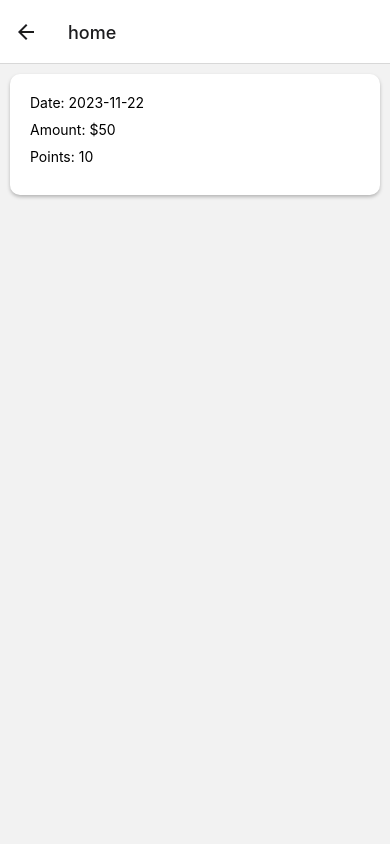
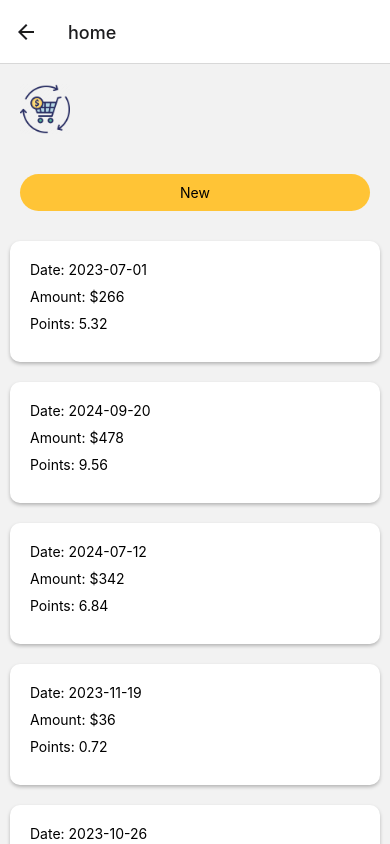
Before and after one commit to MhdTarhini/User-Transactions, a React Native app: screen /home in a window 390 px wide. Built offline with nearby package versions, Linux system fonts and the light colour scheme.

Commit message:
Create Transaction Cards with points

```diff
--- a/components/TransactionCard.tsx
+++ b/components/TransactionCard.tsx
@@ -2,17 +2,18 @@ import React from 'react';
 import {ScrollView, StyleSheet, Text, View} from 'react-native';
 
 interface Props {
-  date: string;
+  date: Date;
   amount: number;
   points: number;
 }
 
 const Card: React.FC<Props> = ({date, amount, points}) => {
+  const formattedDate = date.toISOString().split('T')[0];
   return (
     <ScrollView>
       <View style={styles.cardContainer}>
         <View style={styles.cardRow}>
-          <Text>Date: {date}</Text>
+          <Text>Date: {formattedDate}</Text>
         </View>
         <View style={styles.cardRow}>
           <Text>Amount: ${amount}</Text>
--- a/package.json
+++ b/package.json
@@ -23,6 +23,7 @@
     "@babel/core": "^7.20.0",
     "@babel/preset-env": "^7.20.0",
     "@babel/runtime": "^7.20.0",
+    "@faker-js/faker": "^8.3.1",
     "@react-native/eslint-config": "^0.72.2",
     "@react-native/metro-config": "^0.72.11",
     "@tsconfig/react-native": "^3.0.0",
--- a/redux/user/types.tsx
+++ b/redux/user/types.tsx
@@ -8,4 +8,5 @@ export interface IUserStore {
 export interface IUserInfoStore {
   username: string;
   email: string;
+  points: number;
 }
--- a/redux/user/userReducer.tsx
+++ b/redux/user/userReducer.tsx
@@ -7,6 +7,7 @@ const initialState: IUserStore = {
   userInfo: {
     username: '',
     email: '',
+    points: 0,
   },
   active: false,
   isAuthenticated: false,
--- a/screens/Signin.tsx
+++ b/screens/Signin.tsx
@@ -11,7 +11,7 @@ import CustomInput from '../components/CustomInput';
 import CustomButton from '../components/CustomButton';
 import {useDispatch, useSelector} from 'react-redux';
 import {LoginUser} from '../redux/user/userReducer';
-import {IUserStore} from '../redux/user/types';
+import {faker} from '@faker-js/faker';
 
 interface Props {
   navigation: any;
@@ -35,8 +35,9 @@ const SigninScreen: React.FC<Props> = ({navigation}) => {
     const userData = {
       token: 'token',
       userInfo: {
-        username: userInfo.email,
-        email: userInfo.email,
+        username: faker.person.fullName(),
+        email: faker.internet.email(),
+        points: faker.number.int(),
       },
       active: true,
       isAuthenticated: true,
--- a/screens/home.tsx
+++ b/screens/home.tsx
@@ -1,35 +1,64 @@
-import React from 'react';
-import {
-  Image,
-  ScrollView,
-  StyleSheet,
-  Text,
-  TouchableOpacity,
-  View,
-} from 'react-native';
-import CustomInput from '../components/CustomInput';
-import CustomButton from '../components/CustomButton';
+import React, {useState} from 'react';
+import {Image, ScrollView, StyleSheet, Text, View} from 'react-native';
 import {useSelector} from 'react-redux';
 import {IUserStore} from '../redux/user/types';
 import Card from '../components/TransactionCard';
+import CustomButton from '../components/CustomButton';
+import {faker} from '@faker-js/faker';
 
 interface Props {
   navigation: any;
 }
 
 const HomeScreen: React.FC<Props> = ({navigation}) => {
+  const [number, setNumber] = useState(5);
   const userInfo = useSelector(
     (state: {user: IUserStore}) => state.user.userInfo,
   );
-  const onPress = () => {};
+
+  const transactionCard = Array.from({length: number}, (_, index) => {
+    let amount = faker.number.int({max: 500});
+    return (
+      <Card
+        key={index}
+        date={faker.date.anytime()}
+        amount={amount}
+        points={amount / 50}
+      />
+    );
+  });
   return (
     <ScrollView>
-      <Text>{userInfo.email}</Text>
-      <Card date="2023-11-22" amount={50} points={10} />
+      <View style={styles.navbar}>
+        <Image
+          style={styles.logoImage}
+          source={require('../assets/logo.png')}
+        />
+        <Text>{userInfo.username}</Text>
+      </View>
+      <CustomButton
+        lable={'New'}
+        onPress={() => {
+          setNumber(number + 1);
+        }}
+      />
+      {transactionCard}
     </ScrollView>
   );
 };
 
-const styles = StyleSheet.create({});
+const styles = StyleSheet.create({
+  navbar: {
+    display: 'flex',
+    justifyContent: 'space-between',
+    flexDirection: 'row',
+    alignItems: 'center',
+    padding: 20,
+  },
+  logoImage: {
+    width: 50,
+    height: 50,
+  },
+});
 
 export default HomeScreen;
```
Also changed, not shown: 2 other files (tests, documents, lock files or other folders).
